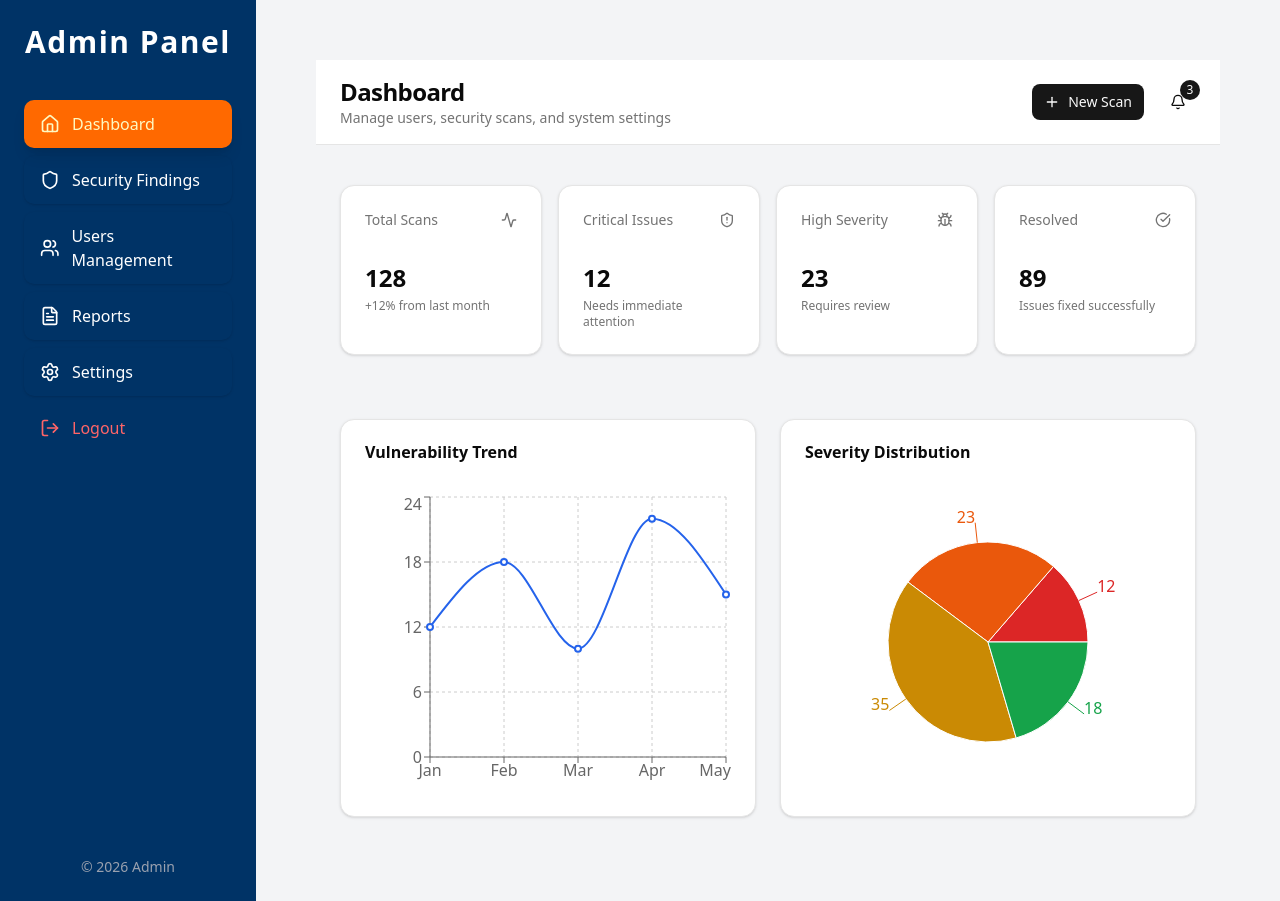
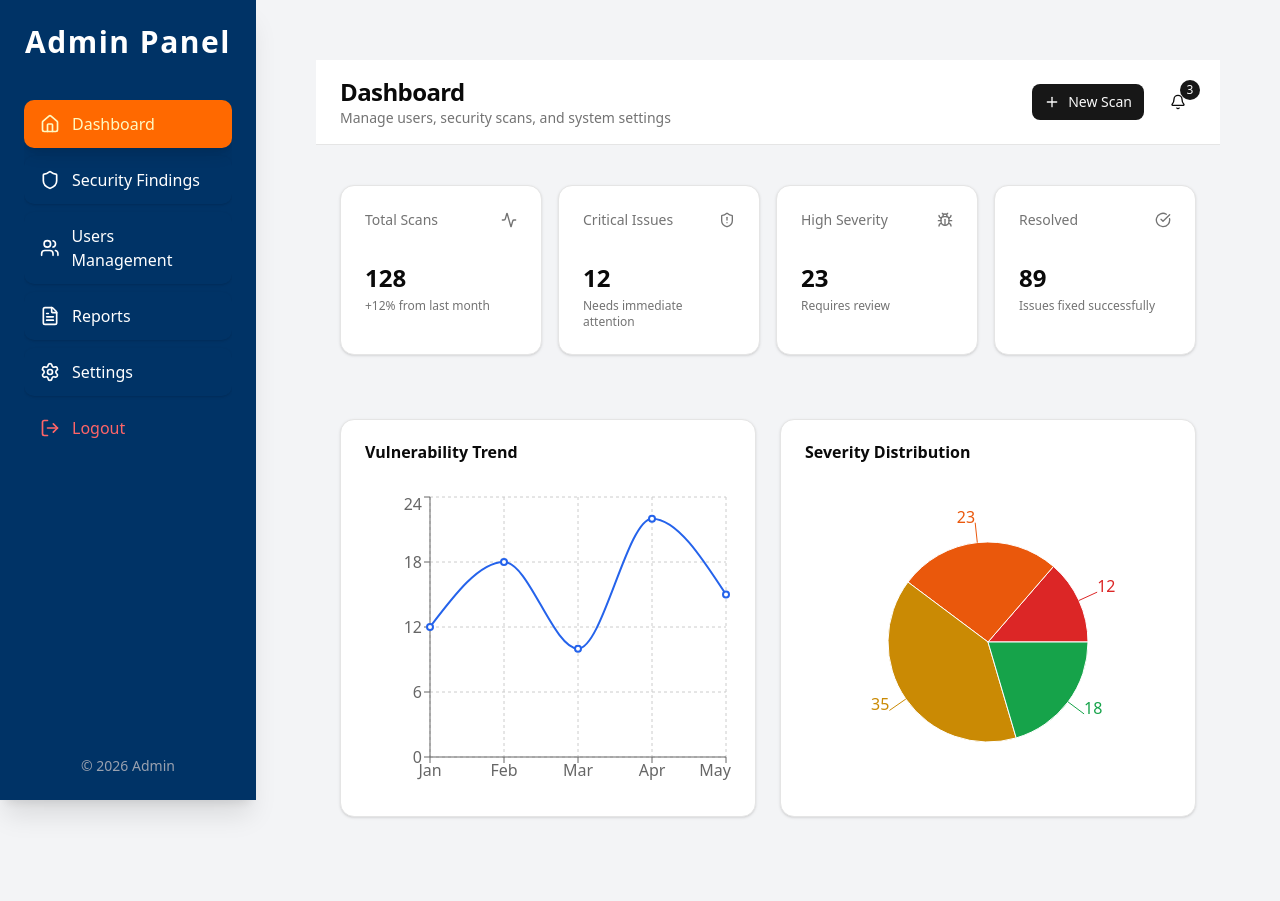
Before and after one commit to vulnerability-scanner-website/Final-year-project, a Next.js app in the folder frontend/: page /dashboard/admin in a window 1280 px wide. Built offline with nearby package versions, Linux system fonts and the light colour scheme.

Commit message:
edit the side bar

```diff
--- a/frontend/src/app/dashboard/admin/page.js
+++ b/frontend/src/app/dashboard/admin/page.js
@@ -11,8 +11,9 @@ import { SeverityDistribution } from "@/components/SeverityDistribution/Severity
 
 export default function Page() {
   return (
-    <div className="p-5 space-y-4">
+    <div className="ml-64 p-5 space-y-4"> {/* Added ml-64 to avoid sidebar overlap */}
       <DashboardHeader role={"admin"} />
+
       <div className="grid gap-4 md:grid-cols-2 lg:grid-cols-4 p-6">
         <StatsCard
           title="Total Scans"
@@ -42,6 +43,7 @@ export default function Page() {
           icon={CheckCircle}
         />
       </div>
+
       <div className="grid gap-6 lg:grid-cols-2 p-6">
         <VulnerabilityTrend />
         <SeverityDistribution />
--- a/frontend/src/components/sidebar/AdminSideBar/Admin.jsx
+++ b/frontend/src/components/sidebar/AdminSideBar/Admin.jsx
@@ -15,46 +15,21 @@ export default function AdminSideBar() {
   const pathname = usePathname();
 
   const links = [
-    {
-      name: "Dashboard",
-      href: "/dashboard/admin",
-      icon: <LucideHome size={20} />,
-    },
-    {
-      name: "Security Findings",
-      href: "/dashboard/admin/security_findings",
-      icon: <LucideShield size={20} />,
-    },
-    {
-      name: "Users Management",
-      href: "/dashboard/admin/Users",
-      icon: <LucideUsers size={20} />,
-    },
-    {
-      name: "Reports",
-      href: "/dashboard/admin/Reports",
-      icon: <LucideFileText size={20} />,
-    },
-    {
-      name: "Settings",
-      href: "/dashboard/admin/settings",
-      icon: <LucideSettings size={20} />,
-    },
-    {
-      name: "Logout",
-      href: "/",
-      icon: <LucideLogOut size={20} />,
-      color: "text-red-400",
-    },
+    { name: "Dashboard", href: "/dashboard/admin", icon: <LucideHome size={20} /> },
+    { name: "Security Findings", href: "/dashboard/admin/security_findings", icon: <LucideShield size={20} /> },
+    { name: "Users Management", href: "/dashboard/admin/Users", icon: <LucideUsers size={20} /> },
+    { name: "Reports", href: "/dashboard/admin/Reports", icon: <LucideFileText size={20} /> },
+    { name: "Settings", href: "/dashboard/admin/settings", icon: <LucideSettings size={20} /> },
+    { name: "Logout", href: "/", icon: <LucideLogOut size={20} />, color: "text-red-400" },
   ];
 
   return (
-    <aside className="w-64 bg-[#003366] text-white p-6 min-h-screen shadow-xl flex flex-col">
-      <h2 className="text-3xl font-extrabold mb-10 text-center text-[#FFFFFF ] tracking-wider">
+    <aside className="w-64 bg-[#003366] text-white p-6 min-h-screen shadow-xl flex flex-col fixed top-0 left-0">
+      <h2 className="text-3xl font-extrabold mb-10 text-center text-[#FFFFFF] tracking-wider">
         Admin Panel
       </h2>
 
-      <nav className="flex-1 flex flex-col gap-2">
+      <nav className="flex-1 flex flex-col gap-2 overflow-y-auto">
         {links.map((link) => {
           const isActive = pathname === link.href;
           return (
```
